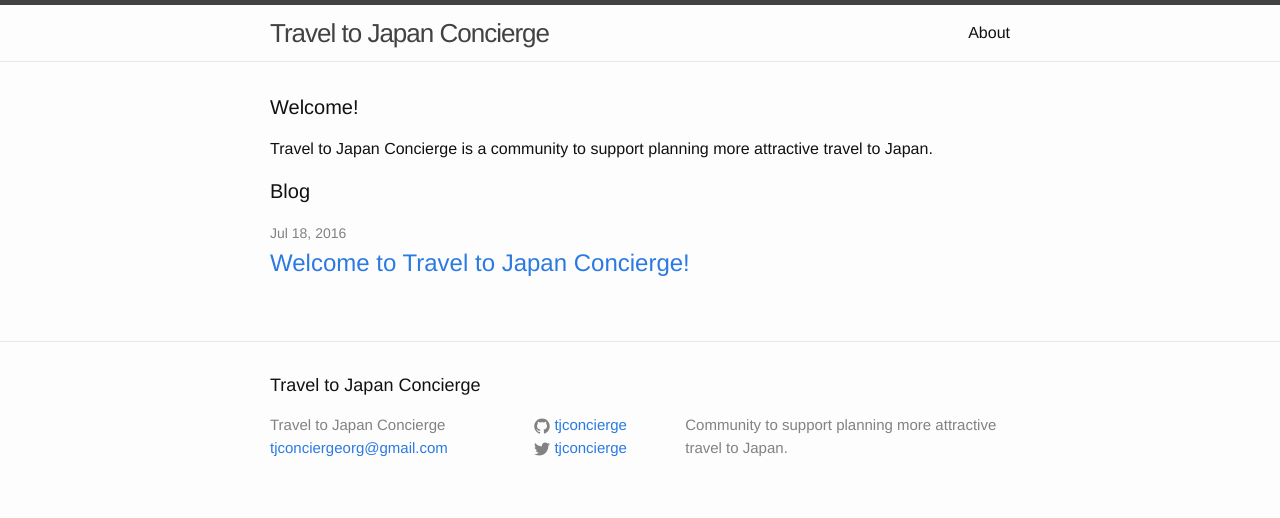
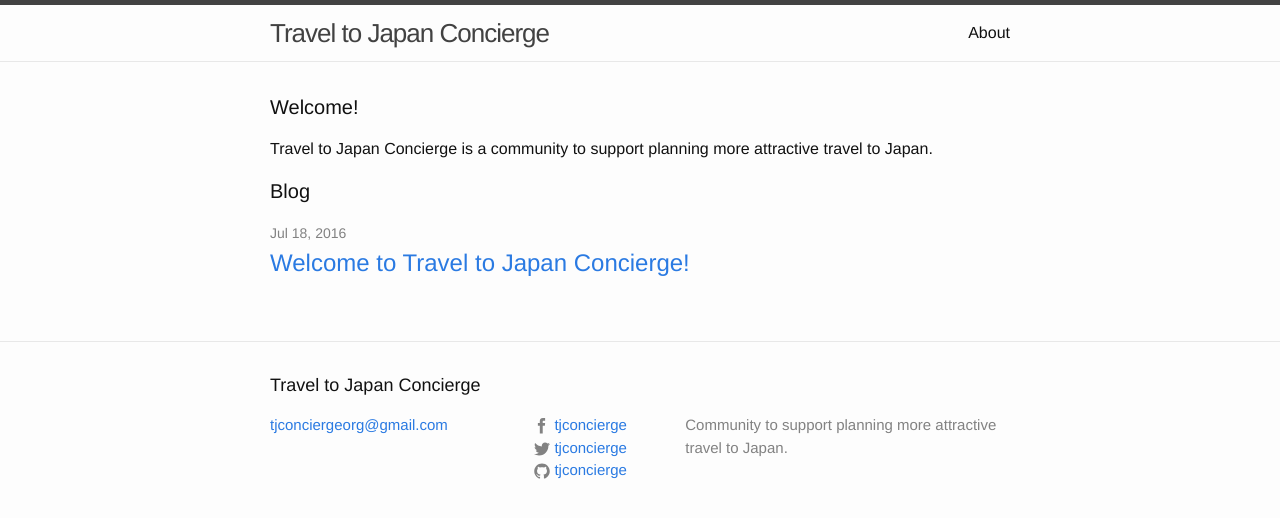
Before and after one commit to tjconcierge/tjconcierge.github.io, a Jekyll site: the page built from index.html, in a window 1280 px wide. Shown: the top 518 px of the page. Built offline with Jekyll 4.4.1, drawn with Linux system fonts in a browser that asks for light colours.

Commit message:
Add facebook link on footer

```diff
--- a/_config.yml
+++ b/_config.yml
@@ -14,6 +14,7 @@
 url: "http://tjconcierge.org" # the base hostname & protocol for your site
 twitter_username: tjconcierge
 github_username:  tjconcierge
+facebook_username: tjconcierge
 
 # Build settings
 markdown: kramdown
--- a/_includes/footer.html
+++ b/_includes/footer.html
@@ -7,24 +7,21 @@
     <div class="footer-col-wrapper">
       <div class="footer-col footer-col-1">
         <ul class="contact-list">
-          <li>{{ site.title }}</li>
           <li><a href="mailto:{{ site.email }}">{{ site.email }}</a></li>
         </ul>
       </div>
 
       <div class="footer-col footer-col-2">
         <ul class="social-media-list">
-          {% if site.github_username %}
+          <li>
+            {% include icon-facebook.html username=site.facebook_username %}
+          </li>
+          <li>
+            {% include icon-twitter.html username=site.twitter_username %}
+          </li>
           <li>
             {% include icon-github.html username=site.github_username %}
           </li>
-          {% endif %}
-
-          {% if site.twitter_username %}
-          <li>
-            {% include icon-twitter.html username=site.twitter_username %}
-          </li>
-          {% endif %}
         </ul>
       </div>
 
--- /dev/null
+++ b/_includes/icon-facebook.html
@@ -0,0 +1 @@
+<a href="https://facebook.com/{{ include.username }}"><span class="icon icon--facebook">{% include icon-facebook.svg %}</span><span class="username">{{ include.username }}</span></a>
```
Also changed, not shown: _includes/icon-facebook.svg (added).
